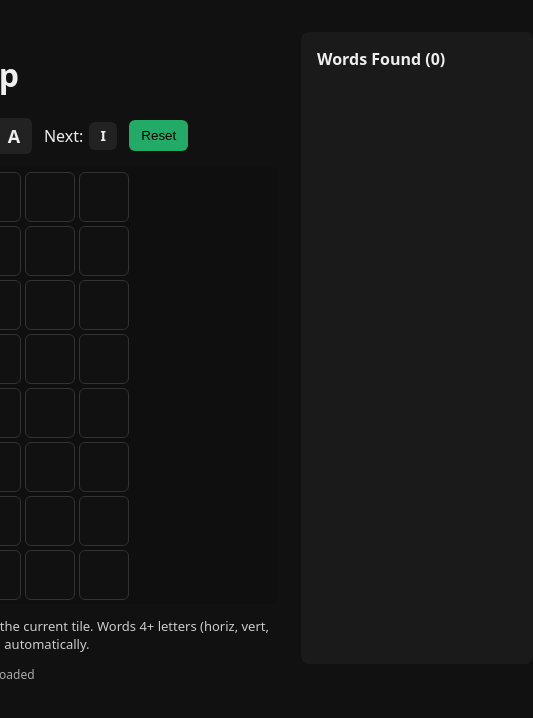
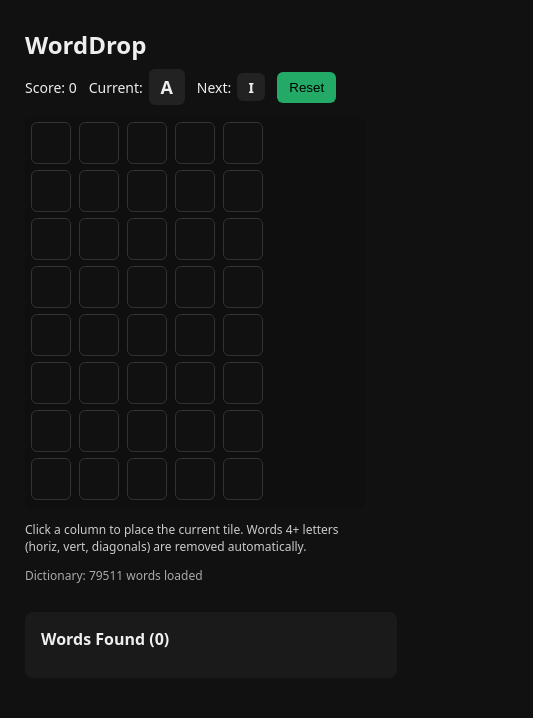
Before and after one commit to mlarsen764/wordtris, a React (Vite) app: page / in a window 390 px wide. Shown: the top 718 px of the page, 533 px wide, since content can reach past the window. Built offline with nearby package versions, Linux system fonts and the light colour scheme.

Commit message:
improve mobile styling and input responsiveness

```diff
--- a/src/App.jsx
+++ b/src/App.jsx
@@ -95,12 +95,25 @@ export default function App() {
     }
     let newBoard = res.board;
 
+    // Animate the newly placed tile
+    const placeAnims = createBoard(ROWS, COLS);
+    placeAnims[res.placedRow][col] = 'placing';
+    setBoard(newBoard);
+    setAnimStates(placeAnims);
+
+    // Clear placing animation after it completes
+    setTimeout(() => {
+      setAnimStates(createBoard(ROWS, COLS));
+    }, 250);
+
     // find words using the loaded dictionary
     console.log("Board state:", newBoard);
     const found = findAllWords(newBoard, wordSet, MIN_WORD_LEN);
     console.log("Found words:", found.words.map(w => w.text));
 
     if (found.markedPositions && found.markedPositions.size > 0) {
+      // Wait for placing animation to finish before starting removal
+      setTimeout(() => {
         // Mark cells for removal animation
         const removeAnims = createBoard(ROWS, COLS);
         found.markedPositions.forEach(pos => {
@@ -132,8 +145,8 @@ export default function App() {
           // Clear animations after they complete
           setTimeout(() => setAnimStates(createBoard(ROWS, COLS)), 300);
         }, 300);
+      }, 250);
     } else {
-      setBoard(newBoard);
       setMessage("");
     }
 
--- a/src/index.css
+++ b/src/index.css
@@ -66,7 +66,7 @@ body {
 }
 .board {
   display: grid;
-  gap: 6px;
+  gap: 0;
   background: #0f0f0f;
   padding: 6px;
   border-radius: 8px;
@@ -74,6 +74,11 @@ body {
 .board-cell {
   width: 48px;
   height: 48px;
+  padding: 3px;
+  cursor: pointer;
+  display: flex;
+  align-items: center;
+  justify-content: center;
 }
 .cell {
   width: 48px;
@@ -98,6 +103,9 @@ body {
 .cell.falling {
   animation: dropDown 0.3s ease-out;
 }
+.cell.placing {
+  animation: quickDrop 0.25s ease-in;
+}
 @keyframes fadeOut {
   0% { opacity: 1; transform: scale(1); }
   100% { opacity: 0; transform: scale(0.5); }
@@ -105,6 +113,10 @@ body {
 @keyframes dropDown {
   0% { transform: translateY(-54px); }
   100% { transform: translateY(0); }
+}
+@keyframes quickDrop {
+  0% { transform: translateY(-400px); opacity: 0.7; }
+  100% { transform: translateY(0); opacity: 1; }
 }
 .help {
   margin-top: 12px;
@@ -118,3 +130,48 @@ button {
   border-radius: 6px;
   cursor: pointer;
 }
+
+@media (max-width: 768px) {
+  body {
+    padding: 12px;
+  }
+  .app {
+    flex-direction: column;
+    gap: 16px;
+  }
+  .game-area {
+    width: 100%;
+    max-width: 340px;
+    margin: 0 auto;
+  }
+  .board {
+    padding: 4px;
+  }
+  .board-cell {
+    width: 40px;
+    height: 40px;
+    padding: 2px;
+  }
+  .cell {
+    width: 40px;
+    height: 40px;
+    font-size: 18px;
+  }
+  .words-list {
+    width: 100%;
+    max-width: 340px;
+    margin: 0 auto;
+    max-height: 300px;
+  }
+  .topbar {
+    flex-wrap: wrap;
+    font-size: 14px;
+  }
+  h1 {
+    font-size: 24px;
+    margin: 8px 0;
+  }
+  .help {
+    font-size: 12px;
+  }
+}
```
Also changed, not shown: public/words.txt. Lines whose indentation alone changed are shown as unchanged.
